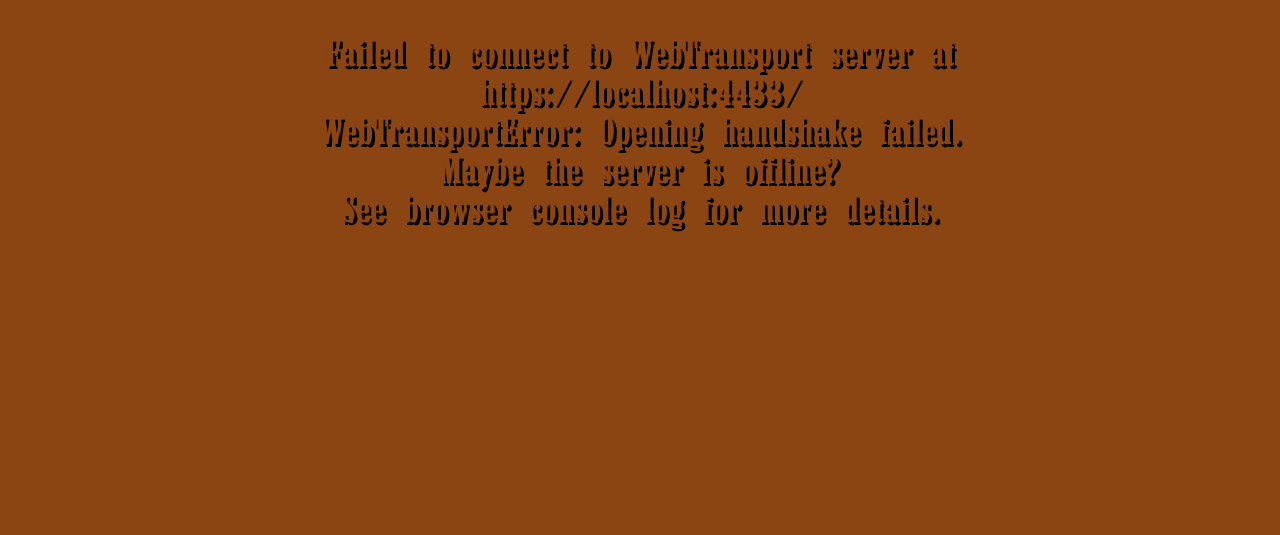
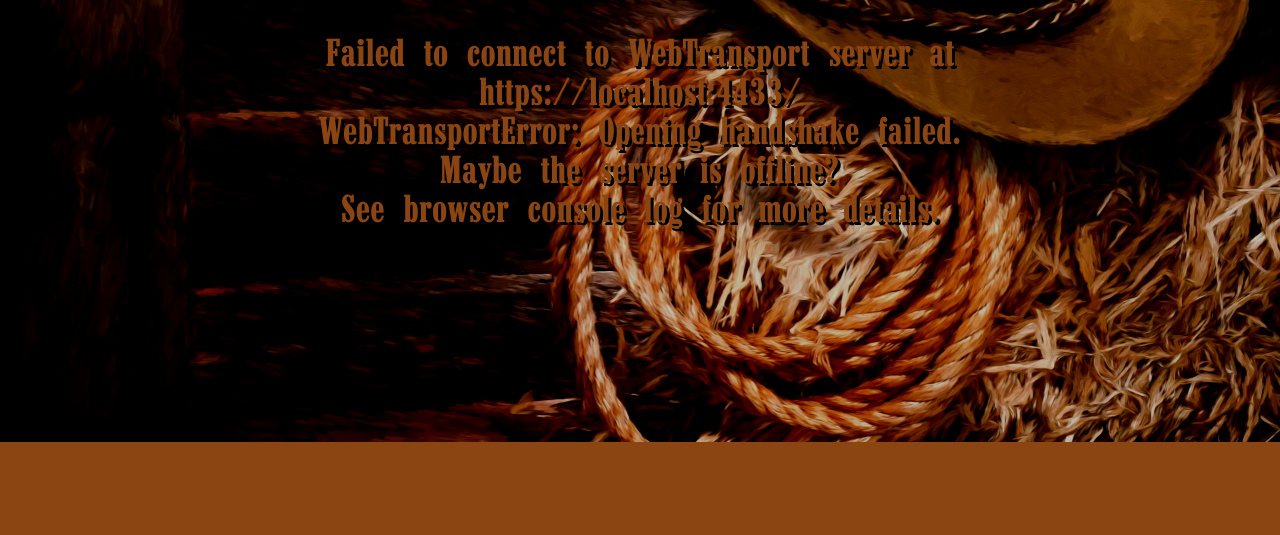
Before and after one commit to juj/last_frontier, a plain HTML site: page site/index.html in a window 1280 px wide. Shown: the part 265-800 px from the top of the page. Drawn offline with Linux system fonts and the light colour scheme.

Commit message:
Update background url.

```diff
--- a/site/index.html
+++ b/site/index.html
@@ -3,7 +3,7 @@
   @font-face { font-family: titleFont; src: url('assets/Driftwood.ttf'); }
   @font-face { font-family: baseFont; src: url('assets/Marlboro.ttf'); }
   body { background: saddlebrown; }
-  #joinGame { background: url('assets/startbg.png'); background-size: cover; background-repeat: no-repeat; background-position: center; position:fixed; height:614px; left: 0%; width: 100%; text-align: center; }
+  #joinGame { background: url('assets/startbg.jpg'); background-size: cover; background-repeat: no-repeat; background-position: center; position:fixed; height:614px; left: 0%; width: 100%; text-align: center; }
   #joinInstructions { display:none; font-size: 40px; font-family: baseFont; color: saddlebrown; text-shadow: 3px 3px black; }
   .unselectable { user-select: none; }
   h1 { font-size: 80px; font-family: titleFont; color: black; text-shadow: 2px 2px saddlebrown; }
```
